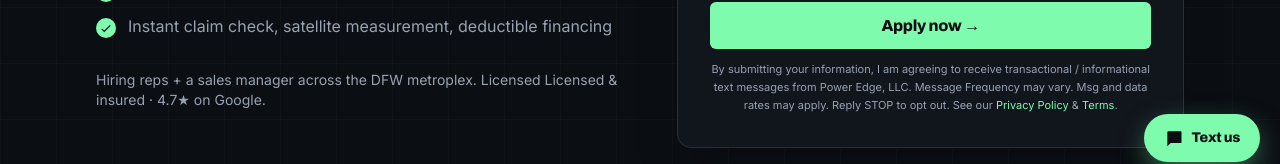
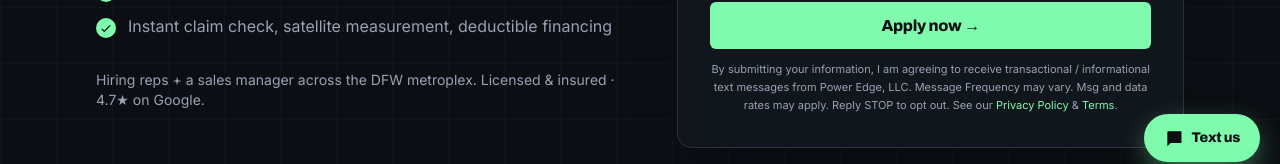
Before and after one commit to frankparkerlee-debug/power-edge, a Next.js app: page /careers in a window 1280 px wide. Shown: the part 618-782 px from the top of the page. Built offline with nearby package versions, Linux system fonts and the light colour scheme; no server answers.

Commit message:
Fix duplicated word on careers trust line
Co-Authored-By: Claude Fable 5 <noreply@anthropic.com>

```diff
--- a/app/careers/page.tsx
+++ b/app/careers/page.tsx
@@ -100,7 +100,7 @@ export default function CareersPage() {
             </ul>
 
             <p className="mt-8 text-sm text-fg-inv-dim">
-              Hiring reps + a sales manager across the DFW metroplex. Licensed
+              Hiring reps + a sales manager across the DFW metroplex.
               Licensed & insured · {site.googleRating}★ on Google.
             </p>
           </div>
```
